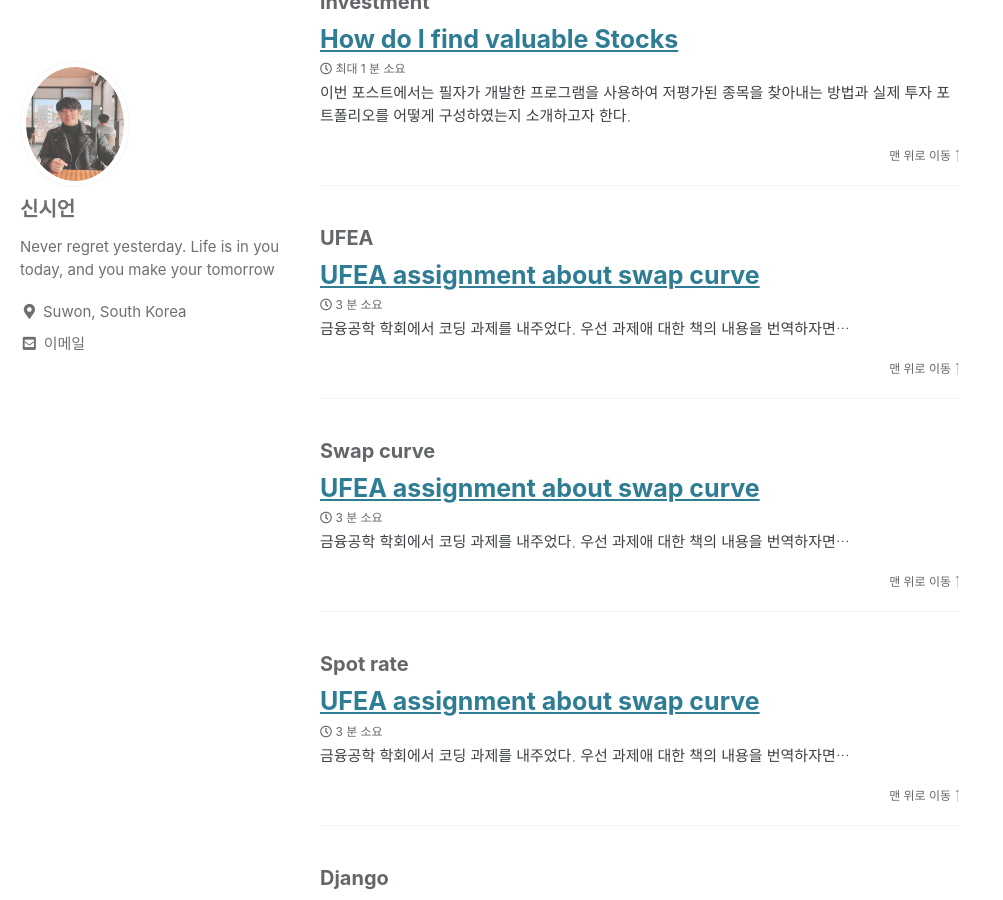
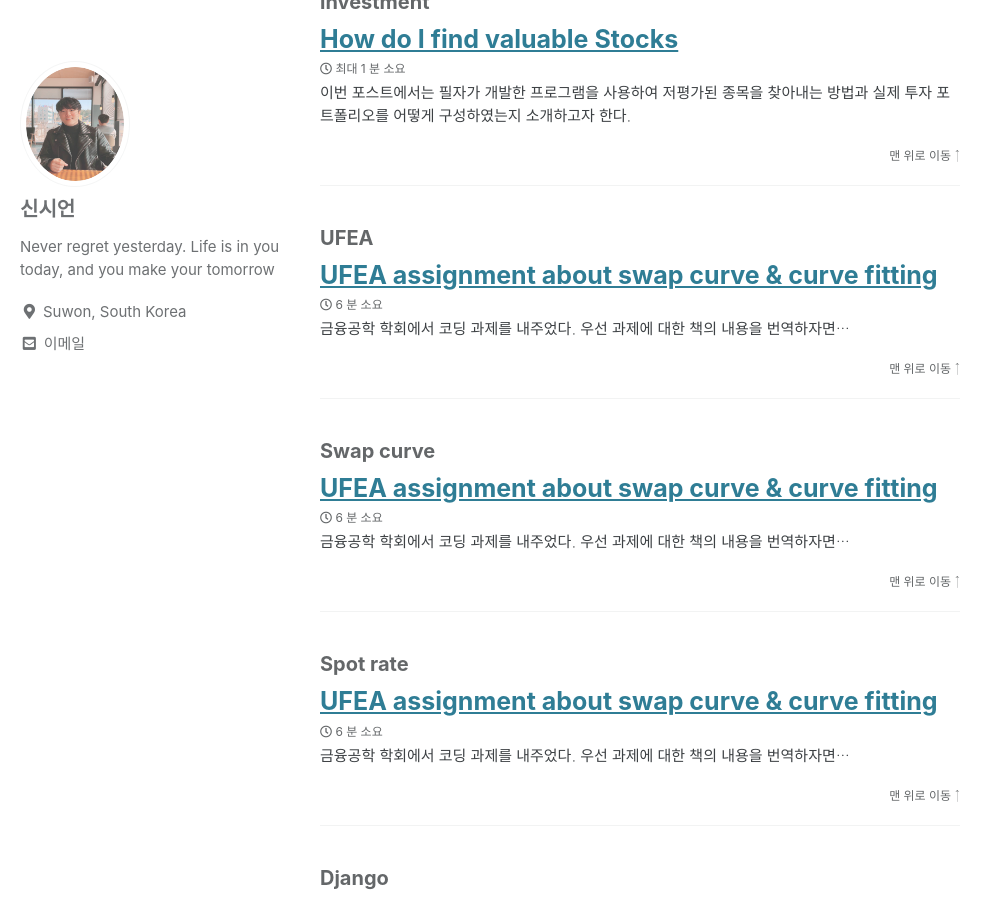
Before and after one commit to Shinsieon/Shinsieon.github.io, a Jekyll site: the page built from _pages/tag-archive.md, in a window 1280 px wide and 900 px high, scrolled down 4683 px. Shown: the whole window, without its empty margins (0-1003 px from the left). Built offline with Jekyll 4.4.1, drawn with Linux system fonts in a browser that asks for light colours; cached includes are drawn as plain includes; some of the changed lines change nothing that is shown.

Commit message:
Update 2020-09-04-UFEA_assingment.md

````diff
--- a/_posts/2020-09-04-UFEA_assingment.md
+++ b/_posts/2020-09-04-UFEA_assingment.md
@@ -1,5 +1,5 @@
 ---
-title: "UFEA assignment about swap curve"
+title: "UFEA assignment about swap curve & curve fitting"
 categories:
   - Post Formats
 tags:
@@ -9,7 +9,7 @@
 use_math: true
 ---
 
-금융공학 학회에서 코딩 과제를 내주었다. 우선 과제애 대한 책의 내용을 번역하자면...
+금융공학 학회에서 코딩 과제를 내주었다. 우선 과제에 대한 책의 내용을 번역하자면...
 
 교재 : [John C Hull]Options, Futures, and other derivatives 9th
 {: .notice--warning}
@@ -30,18 +30,22 @@
 
 ## 5.4.1 The Value of a Swap
 스왑의 가치는 어떻게 측정할까? 6개월마다 고정금리를 지출하고 변동금리를 받는 상대방을 생각해보자. 이는 쿠폰이 c인 변동금리 채권을 롤 포지션, 고정금리 채권을 숏포지션을 취한 것과 같다. 따라서
-$$
+
+$
 Value\ of\ swap = Value\ of\ floating\ rate\ bond = Value\ of\ fixed\ rate\ bond\
-$$
-$$
+$
+
+$
 V^{swap}(t;c,T)=P_{FR}(t,T) - P_{c}(t,T)
-$$
+$
 
 ## 5.4.2 The Swap rate
 스왑금리 c는 어떻게 결정될까? 스왑계약 당시에는 현금흐름이 발생하지 않는다. 이 말은 계약하는 당시의 스왑거래의 가치는 0이라는 것이다. 즉, 0시점에 스왑계약의 가치가 0이 되야 한다면, 위에 공식에서 스왑금리 c를 도출해낼 수 있을 것이다.
-$$
+
+$
 c = n \times {1-Z(o,T_{M}) \over \sum_{j=1}^M Z(0,T_{j})}
-$$
+$
+
 
 ## 5.4.3 The Swap curve
 스왑의 가격을 측정하기 위한 적절한 할인율 Z(t,T)는 어떤 것일까? 지난 몇년간, 스왑시장은 급격히 커졌고, 시장은 매년 만기마다 적용될 스왑금리를 결정하게 되었다. 예를 들어, 어떠한 기업이 단기금리의 상승을 두려워해 고정 금리 파이낸싱을 하고자 한다면, 고정금리를 지출하는 고정변동금리 스왑의 수요를 증가시킬 것이다. 이는 고정금리 채권을 발행하는 것과 동일하고 공급이 많아지면 채권의 가격은 떨어지게 된다. 그럼 당연히 스왑금리는 올라가고, 시장에서 엄청난 양이 거래되는 스왑인 만큼 돈의 시간가치에 영향을 미친다. 따라서, 할인율은 스왑에 내제되어 있다고 볼 수 있다.
@@ -50,16 +54,45 @@
 30년 만기까지의 모든 스왑 금리는 매일 스왑 딜러들에 의해 결정이 된다. 앞서 말한 스왑시장의 규모로 인해 금융 환경에서의 돈의 시간가치는 스왑커브에 의해 결정이 된다. 우리는 부트스트랩 방법을 통해 스왑금리에서 할인율 Z(t,T)를 구할 수 있다.
 
 for i=1
-$$
+
+$
 Z(t,T_{1}) = {1 \over 1+ {c(t,T_{1}) \over n}}
-$$
+$
 
 while for i=2,,,M
-$$
+
+$
 Z(t,T_{i})= {1-{c(t,T_{i}) \over n} \times \sum_{j=1}^{i-1} Z(t,T_{j}) \over 1+ {c(t,T_{1}) \over n}}
-$$
+$
 
-과제1. 다음과 같은 스왑커브가 있을 때 할인율을 도출해내시오
+## 2.9.3 Curve fitting
+우리는 만기가 T인 채권의 할인율 Z(0,T)를 매개변수로 이루어진 함수로써 가정할 수 있고, 과거 채권 가격들로 매개변수들을 추정할 수 있을 것이다. 대표적인 모델로는 **The Nelson Siegel Model** 이 있다. 연속복리의 경우
+
+$
+Z(0,T) = e^{-r(0,T)T}
+$
+
+$
+r(0,T) = {\Theta_{0} + {(\Theta_{1}+\Theta_{2})} {1-e^{-T/\lambda} \over {T/\lambda}} - \Theta_{2}e^{-T/\lambda}}
+$
+
+위 식의 파라미터인 세타0,세타1,세타2, 람다는 모두 과거 채권 데이터로 추정할 수 있다. 또한 이 넬슨 시겔 모델을 활용해서 채권 가격도 추정할 수 있다.
+
+$
+P_{c}^{NS model} = 100 \times {(c^{i}/2 \sum_{j=1}^{n} Z(0,T_{j})+ Z(0,T^{i})}
+$
+
+이젠, 시장에서 거래되고 있는 실제 채권의 가격과 이 모델에서 추정된 가격의 잔차가 최소가 되는 파라미터 값을 구하면 된다.
+
+$
+Minimize J(\Theta_{0},\Theta_{1},\Theta_{2},\lambda) = \sum_{i=1}^{N} (P^{NS model}- P^{Data})^2
+$
+
+만약 모델에서 추정된 가격과 실제 가격이 일치한다면 J값은 0이 될 것이다. 하지만 일반적으로 불가능하기에 목적함수는 J가 최소가 되는 파라미터 값을 구하는 것이다.
+
+
+
+**과제1. 다음과 같은 스왑커브가 있을 때 할인율을 도출해내시오** [Show solution](#link){: .btn .btn--info}
 {: .notice--warning}
 
 |maturity|Z(0,T)|Swap curve|
@@ -75,6 +108,7 @@
 |4.5||5.405|
 |5||5.46|
 
+<div class="solution" markdown="1" style="display:none;font-size:15px">
 #### code
 ```python
 import numpy as np
@@ -136,10 +170,12 @@
 
 ```
 ![image](https://user-images.githubusercontent.com/56333934/92297030-d7dcb800-ef75-11ea-999a-d00e8b8edb73.png)
+</div>
 
-과제 2. Example 시트의 비어있는 1000개의 zero_Curve를 구하기.
+**과제 2. Example 시트의 비어있는 1000개의 zero_Curve를 구하기.**[Show solution](#link){: .btn .btn--info}
 {: .notice--warning}
 
+<div class="solution" markdown="1" style="display:none;font-size:15px">
 ![image](https://user-images.githubusercontent.com/56333934/92297075-50dc0f80-ef76-11ea-8cb8-1fc8549ffad7.png)
 다음과 같이 1000개의 swap curve가 주어져있다. 필자는 파이썬으로 작성하기 위해 해당 엑셀 파일을 읽어오는 openpyxl 라이브러리를 사용하기로 하였다.
 ```python
@@ -212,5 +248,101 @@
 
 ![image](https://user-images.githubusercontent.com/56333934/92297102-c1832c00-ef76-11ea-9153-236a789b267c.png)
 
-과제 3. Example 시트의 비어있는 1000개의 zero_Curve를 구하기.
+</div>
+
+**과제 3. 교재에서 주어진 데이터로 산출해낸 파라미터 값 $ \Theta_{0} = 0.0754, \Theta_{1} = -0.0453, \Theta_{2} = -7.3182 \times 10^{-9}, \lambda = variable(교재에선 3.2286) $ 을 이용하여 넬슨 시겔 모델로 산출해낸 가격과 실제 미국 국고채 30년물의 특정시점 가격의 잔차가 최소가 되는 $ \lambda $ 값을 구하라.**[Show solution](#link){: .btn .btn--info}
 {: .notice--warning}
+
+<div class="solution" markdown="1" style="display:none;font-size:15px">
+교재에서 주어진 데이터에 맞추어서 데이터프레임을 만들고 가격과 J값을 뽑아내는 메서드를 구현, 마지막으로 matplotlob 라이브러리를 활용해서 그래프를 그려보았다.
+#### code
+```python
+import pandas as pd
+import numpy as np
+import math
+
+#데이터프레임 만들기
+bond_data = {'Date' : ['2021-03-15', '2021-09-15', '2022-03-15', '2022-09-30',
+                      '2023-03-31', '2023-09-30', '2024-03-31', '2024-09-30', '2025-03-31',\
+                      '2025-09-30'],
+             'Maturity' : [0.5,1,1.5,2,2.5,3,3.5,4,4.5,5],
+             'Coupon' : [0, 7.625, 4.125, 4.250, 7.875, 6.125, 6.375, 6, 5.125, 5.125],
+             'Price(A)' : [98.4012, 103.8750, 100.25, 100.0625, 108.75, 104.5938,\
+                          105.2188, 103.8438, 100.1250, 99.6875]
+}
+bond_data = pd.DataFrame(bond_data)
+
+display(bond_data)
+
+```
+![image](https://user-images.githubusercontent.com/56333934/92319071-ac2e0080-f04f-11ea-8dcb-d871aa9a51e1.png)
+
+```python
+#주어진 변수
+theta0 = 0.0754
+theta1 = -0.0453
+theta2 = -7.3182*10**-9
+
+def NS_calculate(lamda):
+    y = []
+    Z = []
+    NS_price=[]
+    J = []
+    arr_num = 0
+
+    for i in bond_data['Maturity']:
+        T = float(i)
+        y_ = (theta0 + (theta1+theta2)*(1-math.exp(-T/lamda))/(T/lamda))-theta2*math.exp(-T/lamda)
+        y.append(y_)
+
+        Z_ = math.exp(-T*y_)
+        Z.append(Z_)
+        NS_price_ = 100*((bond_data['Coupon'][arr_num]/200)*sum(Z)+Z_)
+        NS_price.append(NS_price_)
+        J_ = (NS_price_ - bond_data['Price(A)'][arr_num])**2
+        J.append(J_)
+        arr_num+=1
+    return ({'lamda' : lamda,'yield' : y, 'Z(0,T)' : Z, 'NS_Price' : NS_price,'J':J})
+
+Y_axis = []
+X_axis = []
+for l in range(1,10):
+    #lamda = float(l/10000)
+    result = NS_calculate(l)
+    NS_model = pd.DataFrame(result)
+    X_axis.append(result['lamda'])
+    Y_axis.append(sum(result['J']))
+    n_ = pd.concat([bond_data, NS_model], axis=1)
+    display(n_)
+```
+![image](https://user-images.githubusercontent.com/56333934/92319081-d2ec3700-f04f-11ea-9156-c28fcd0b42f2.png)
+
+```python
+import matplotlib.pyplot as plt
+%matplotlib inline
+
+plt.rcParams['font.family']='Malgun Gothic'
+plt.rcParams['font.size']=12
+plt.rcParams['axes.unicode_minus']=False
+plt.figure(figsize=(15,10))
+
+plt.plot(X_axis,Y_axis)
+plt.title('Discount Factor')
+plt.xlabel('lamda')
+plt.ylabel('J')
+plt.grid(True, color='0.7',linestyle=':', linewidth=1)
+
+```
+![image](https://user-images.githubusercontent.com/56333934/92319089-ec8d7e80-f04f-11ea-9a3c-d74f47e55b3b.png)
+
+위와 같이 그래프가 그려져 교재에서 주어진 $ \lambda = 3.2286 $ 이 맞게 나왔다. 하지만, 실제 다른 데이터를 썼을 때는 상이한 결과가 나온다.
+
+다음과 같이 실제 [미국 국고채 30년물](https://www.wsj.com/market-data/bonds/treasuries)의 데이터를 사용해보자.
+
+![image](https://user-images.githubusercontent.com/56333934/92319132-4beb8e80-f050-11ea-8529-1cf3330b3011.png)
+
+똑같은 코드로 구현을 했을 때 다음과 같이 나온다.
+![image](https://user-images.githubusercontent.com/56333934/92319134-66be0300-f050-11ea-9fbf-40b222783861.png)
+
+왜 그런가 해서 생각해보니, 우선 주어진 파라미터 값이 이 데이터에 맞지 않기 때문이고, 최근 일자를 기준으로 채권 가격 데이터를 불러왔기 때문에 채권의 발행시점에서의 만기별 채권 가격 데이터를 쓴 교재와는 시점이 다르기 때문인 것 같다.
+</div>
````
